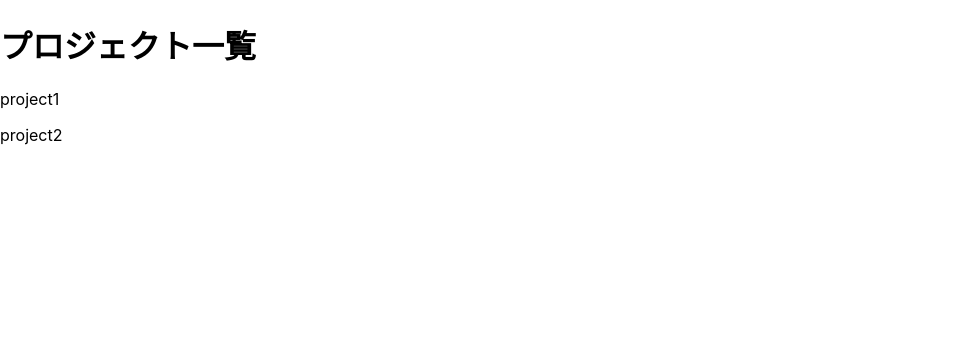
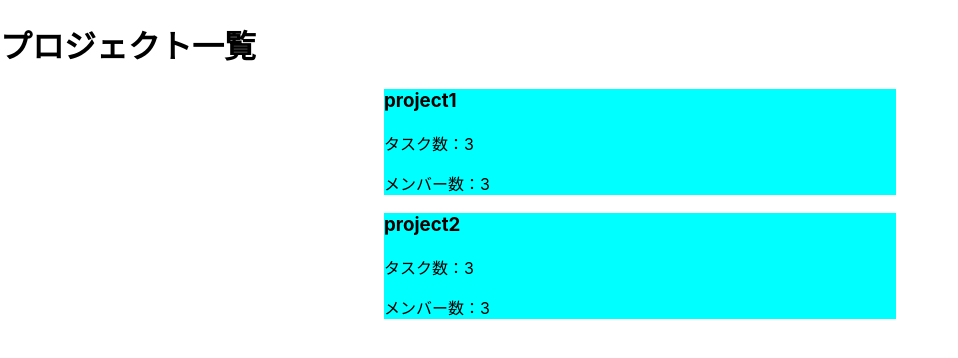
Before and after one commit to scla-sagauniv/suspicious_instrument, a React (Create React App) app in the folder frontend/: page /projectListPage in a window 1280 px wide. Shown: the top 358 px of the page, without its empty margins (0-958 px from the left). Built offline with nearby package versions, Linux system fonts and the light colour scheme.

Commit message:
update プロジェクト一覧ページを更新

```diff
--- a/frontend/src/component/ProjectList.jsx
+++ b/frontend/src/component/ProjectList.jsx
@@ -1,15 +1,19 @@
 import { useNavigate } from "react-router-dom";
+import "../css/ProjectList.css";
 
 //for文で表示するためのコンポーネント
 const Project = ({ datum }) => {
   const navigate = useNavigate();
-  const handleClick = (id) => {
-    navigate(`/projectPage/${String(id)}`);
+  const handleClick = (datum) => {
+    console.log(datum);
+    navigate(`/projectPage/${String(datum?.id)}`);
   };
   return (
     <>
-      <div onClick={() => handleClick(datum?.id)}>
-        <p>{datum.name}</p>
+      <div className="projectElement" onClick={() => handleClick(datum)}>
+        <h3>{datum?.name}</h3>
+        <p>タスク数：{datum?.tasks.length}</p>
+        <p>メンバー数：{datum?.members.length}</p>
       </div>
     </>
   );
--- /dev/null
+++ b/frontend/src/css/ProjectList.css
@@ -0,0 +1,7 @@
+.projectElement{
+    margin-left: auto;
+    margin-right: auto;
+    width:40%;
+    align-items: center;
+    background-color: aqua;
+}
--- a/frontend/src/pages/ProjectPage.jsx
+++ b/frontend/src/pages/ProjectPage.jsx
@@ -1,7 +1,11 @@
 import { useLocation, useParams } from "react-router-dom";
 import { useState, useEffect } from "react";
-const ProjectPage = () => {
+const ProjectPage = ({ state }) => {
   const params = useParams();
+  const [datum, setDatum] = useState(null);
+  useEffect(() => {
+    setDatum(params);
+  }, []);
 
   return (
     <>
```
